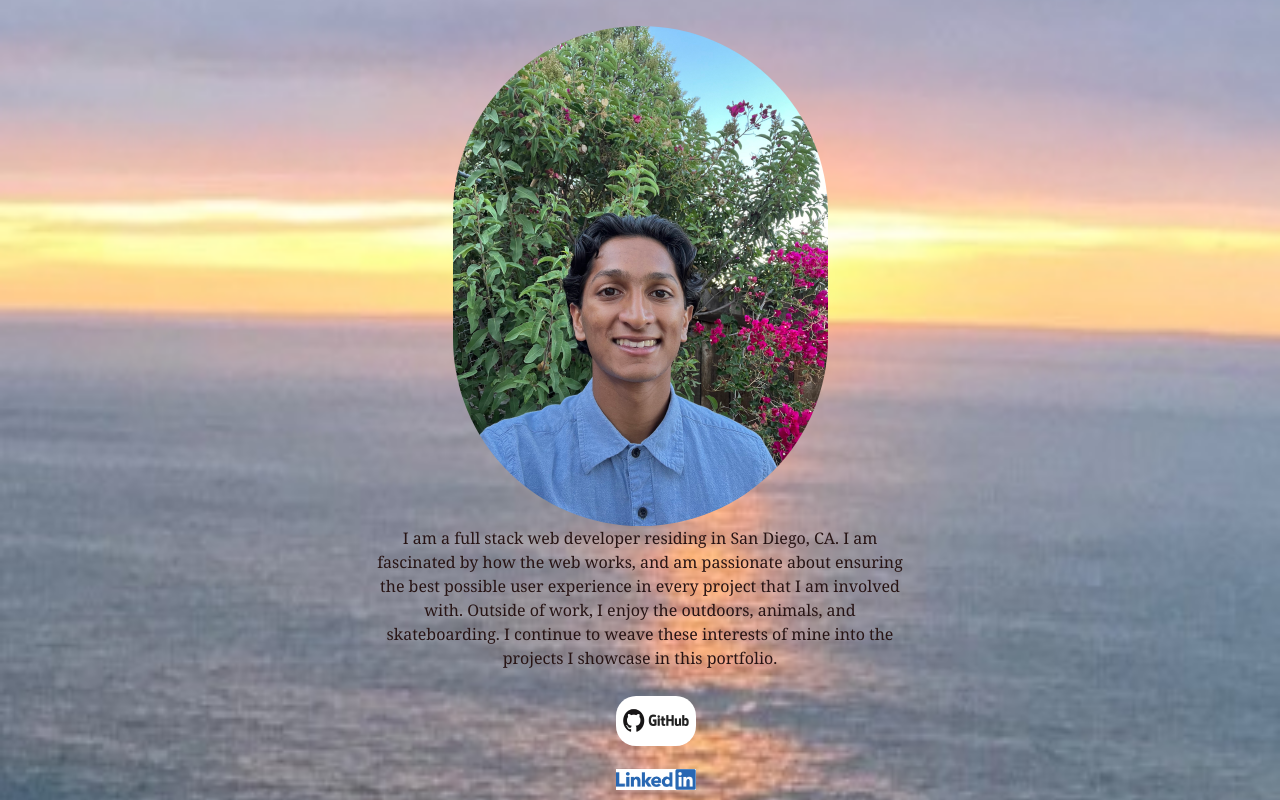
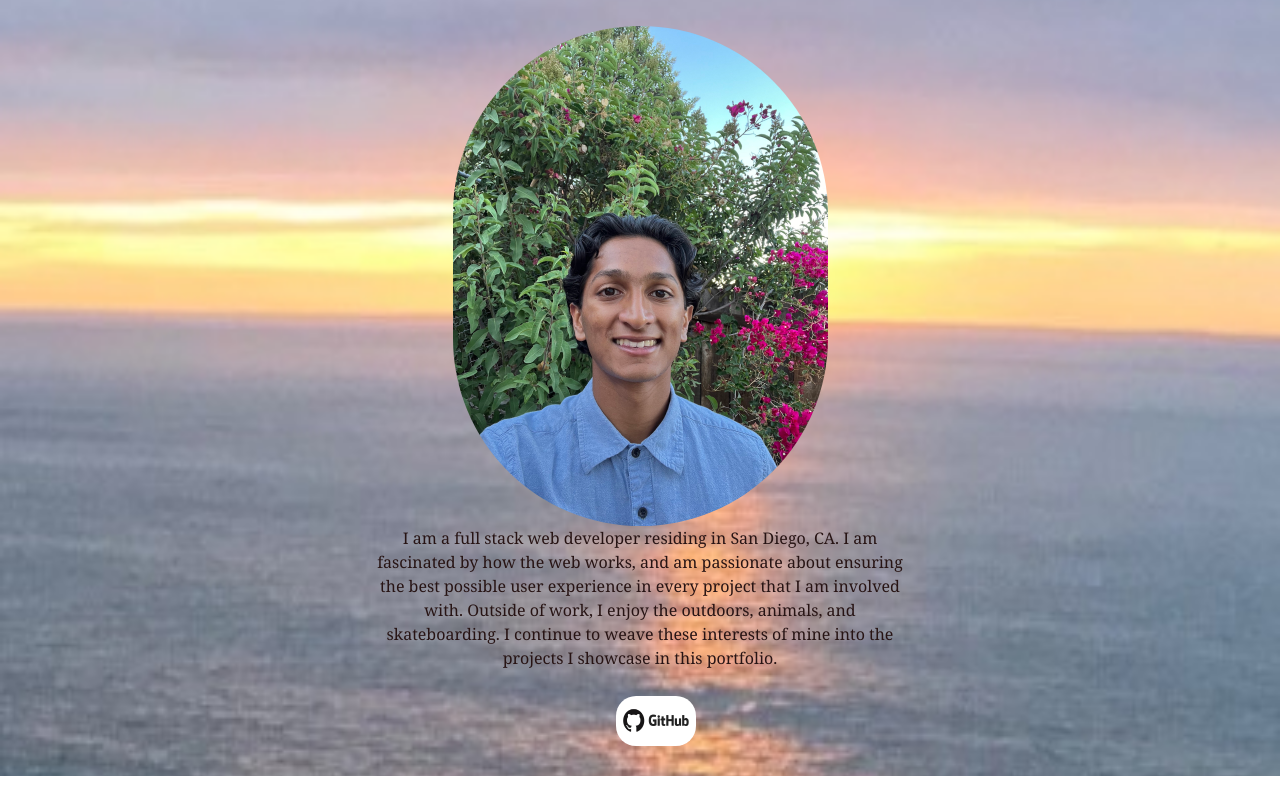
Before and after one commit to nirav-v/react-portfolio, a React (Create React App) app: page / in a window 1280 px wide. Shown: the part 186-986 px from the top of the page. After the commit the page ends 962 px from the top, so only its background shows below. Built offline with nearby package versions, Linux system fonts and the light colour scheme; no server answers.

Commit message:
installed font awesome dependencies

```diff
--- a/package.json
+++ b/package.json
@@ -6,6 +6,10 @@
   "dependencies": {
     "@emotion/react": "^11.9.3",
     "@emotion/styled": "^11.9.3",
+    "@fortawesome/fontawesome-svg-core": "^6.2.0",
+    "@fortawesome/free-regular-svg-icons": "^6.2.0",
+    "@fortawesome/free-solid-svg-icons": "^6.2.0",
+    "@fortawesome/react-fontawesome": "^0.2.0",
     "@mui/material": "^5.8.4",
     "@testing-library/jest-dom": "^5.16.4",
     "@testing-library/react": "^13.3.0",
--- a/src/components/Footer.js
+++ b/src/components/Footer.js
@@ -1,21 +1,27 @@
 import "../styles/Footer.css";
 import githubLogoImage from "../images/github-repo.jpg";
-import linkedinLogoImage from "../images/linkedin-logo.png"
+import linkedinLogoImage from "../images/linkedin-logo.png";
+import { FontAwesomeIcon } from "@fortawesome/react-fontawesome";
 
 function Footer() {
   return (
     <footer className="footer">
       <ul>
-        <li >
+        <li>
           <a target="__blank" href="https://github.com/nirav-v">
-
-            <img className="github-img" src={githubLogoImage} alt="github logo" />
+            <img
+              className="github-img"
+              src={githubLogoImage}
+              alt="github logo"
+            />
           </a>
         </li>
-        <li >
-          <a target="__blank" href="https://www.linkedin.com/in/nirav-venkatesan-b6a903220/">
-
-            <img src={linkedinLogoImage} alt="linkedin logo"/>
+        <li>
+          <a
+            target="__blank"
+            href="https://www.linkedin.com/in/nirav-venkatesan-b6a903220/"
+          >
+            {/* <img src={linkedinLogoImage} alt="linkedin logo"/> */}
           </a>
         </li>
       </ul>
```
Also changed, not shown: 1 other file (tests, documents, lock files or other folders).
